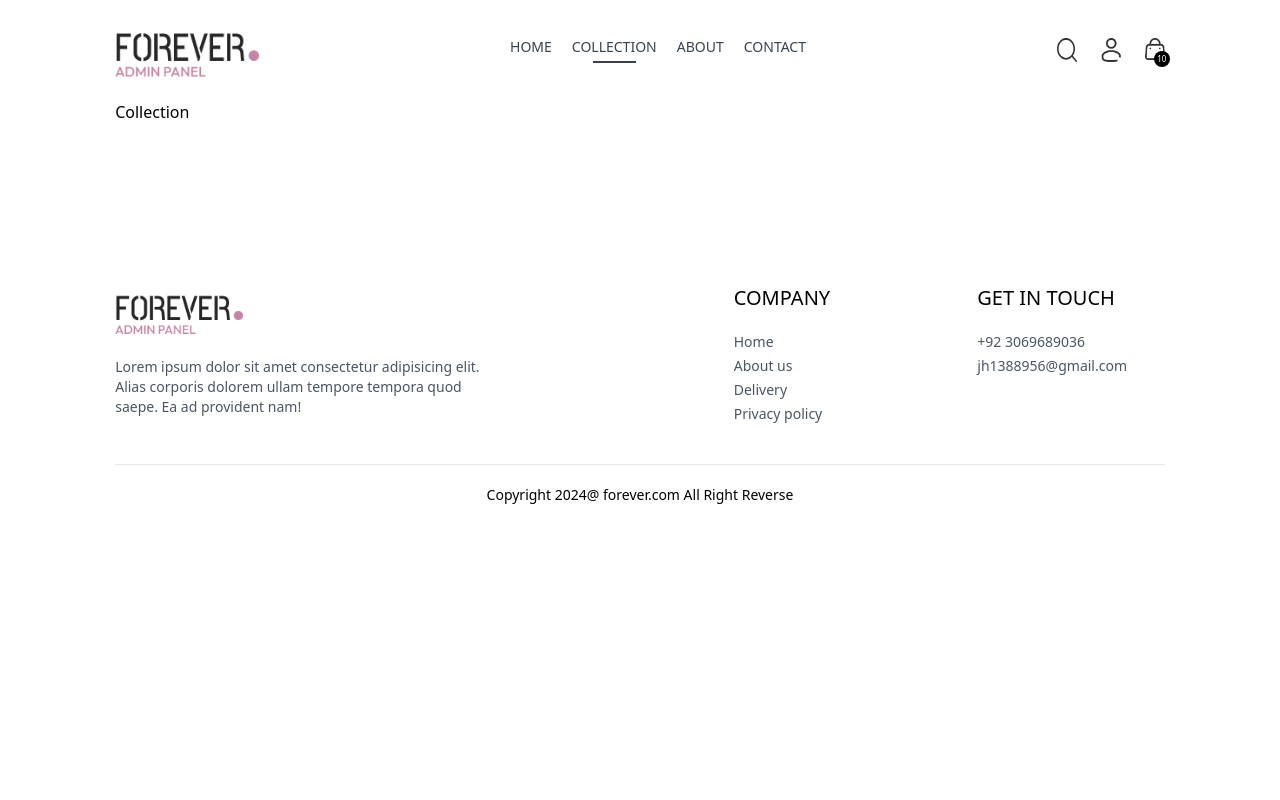
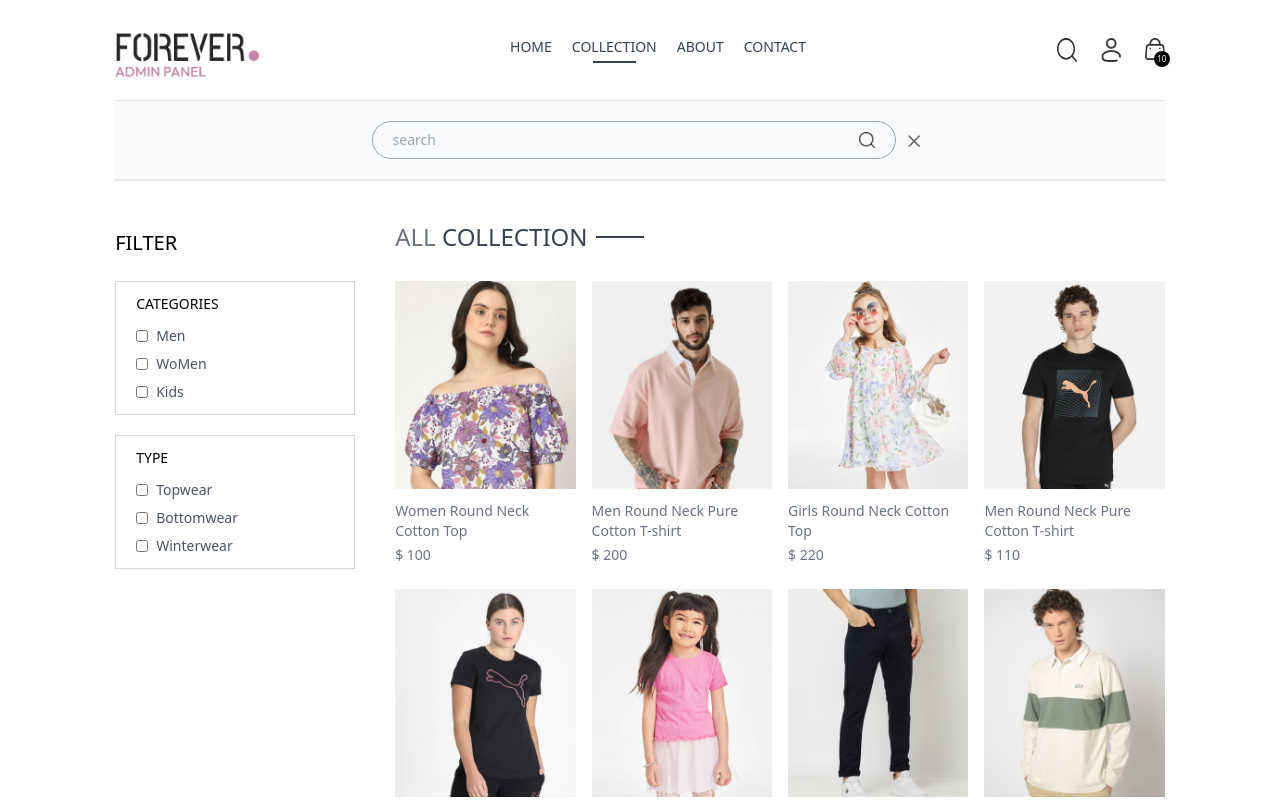
Before and after one commit to Jalalhussain1/E-Commerce-Website, a React (Vite) app in the folder E-commerce/: page /collection in a window 1280 px wide. Both pictures are taken after a click on the picture 1066 px from the left and 49 px from the top of the page. Shown: the top 800 px of the page. Built offline with nearby package versions, Linux system fonts and the light colour scheme.

Commit message:
Modified and completed the collection and searchbar section

```diff
--- a/E-commerce/package.json
+++ b/E-commerce/package.json
@@ -12,7 +12,7 @@
   "dependencies": {
     "react": "^18.3.1",
     "react-dom": "^18.3.1",
-    "react-router-dom": "^6.28.0"
+    "react-router-dom": "^7.0.1"
   },
   "devDependencies": {
     "@eslint/js": "^9.13.0",
--- a/E-commerce/src/App.jsx
+++ b/E-commerce/src/App.jsx
@@ -11,6 +11,7 @@
 import Order  from './Pages/Order'
 import Navbar from './components/Navbar'
 import Footer from './components/Footer'
+import SearchBar from './components/SearchBar'
 
 
 function App() {
@@ -20,6 +21,7 @@
     <>
       <div className='px-4 sm:px-[5vw] md:px-[7vw] lg:px-[9vw]'>
         <Navbar />
+        <SearchBar />
         <Routes>
           <Route path='/'element= {<Home />} />
           <Route path='/collection'element= {<Collection  />} />
--- a/E-commerce/src/Pages/Collection.jsx
+++ b/E-commerce/src/Pages/Collection.jsx
@@ -1,12 +1,118 @@
-import React, { useContext } from 'react'
+import React, { useContext, useEffect, useState } from 'react'
 import {ShopContext} from '../context/ShopContext'
+import { assets } from '../assets/assets'
+import Title from '../components/Title'
+import Productitem  from '../components/Productitem'
 
 const Collection = () => {
-const {products} = useContext(ShopContext)
+const {products,search,showSearch} = useContext(ShopContext)
+const [showFilter, setShowFilter] = useState(false)
+const [filterProducts,setFilterProducts] = useState([]);
+const [Category,setCategory] = useState([]);
+const [subCategory,setSubCategory] = useState([]);
 
 
+const togglesCategory= (e) => {
+  if (Category.includes(e.target.value)) {
+        setCategory(prev=>prev.filter(item  => item !== e.target.value))
+  }
+  else {
+    setCategory(prev=> [...prev,e.target.value])
+  }
+}
+
+
+const togglesSubCategory = (e) => {
+  if (subCategory.includes(e.target.value)) {
+    setSubCategory(prev=>prev.filter(item  => item !== e.target.value))
+}
+else{
+  setSubCategory(prev=> [...prev,e.target.value])
+}
+}
+
+
+const applyFilter = () => {
+  let productsCopy = products.slice();
+
+  if(showSearch && search) {
+    productsCopy = productsCopy.filter(item => item.name.toLowerCase().includes(search.toLowerCase()))
+  }
+
+  // Filter by category
+  if (Category.length > 0) {
+    productsCopy = productsCopy.filter(item => Category.includes(item.category)); // Use 'category'
+  }
+
+  // Filter by subcategory
+  if (subCategory.length > 0) {
+    productsCopy = productsCopy.filter(item => subCategory.includes(item.subCategory));
+  }
+
+  setFilterProducts(productsCopy); // Update filtered products
+};
+
+useEffect(() => {
+      applyFilter();
+},[Category,subCategory,search,showSearch])
+
   return (
-    <div>Collection</div>
+    <div className='flex flex-col sm:flex-row gap-1 sm:gap-10 pt-10 border-t'>
+
+      {/* Filter option */}
+      <div className='min-w-60'>
+       <p onClick={()=>setShowFilter(!showFilter)} className='my-2 text-xl flex items-center cursor-pointer gap-2'>FILTER
+       <img src={assets.dropdown_icon} className={`h-3 sm:hidden ${showFilter ? 'rotate-90' : ''}`} alt="" />
+       </p>
+       {/* Category Filter */}
+       <div className={`border border-gray-300 pl-5 py-3 mt-6 ${showFilter ? '' :'hidden'} sm:block`}>
+        <p className='mb-3 text-sm font-medium'>CATEGORIES</p>
+        <div className='flex flex-col gap-2 text-sm font-light text-gray-600'>
+          <p className='flex gap-2'>
+            <input className='w-3 ' type="checkbox" value={'Men'} onChange={togglesCategory} /> Men
+          </p>
+          <p className='flex gap-2'>
+            <input className='w-3 ' type="checkbox" value={'Women'} onChange={togglesCategory} /> WoMen
+          </p>
+          <p className='flex gap-2'>
+            <input className='w-3 ' type="checkbox" value={'Kids'}  onChange={togglesCategory}/> Kids
+          </p>
+        </div>
+       </div>
+       {/* Sub Category Filter */}
+       <div className={`border border-gray-300 pl-5 py-3 my-5 ${showFilter ? '' :'hidden'} sm:block`}>
+        <p className='mb-3 text-sm font-medium'>TYPE</p>
+        <div className='flex flex-col gap-2 text-sm font-light text-gray-600'>
+          <p className='flex gap-2'>
+            <input className='w-3 ' type="checkbox" value={'Topwear'} onChange={togglesSubCategory}/> Topwear
+          </p>
+          <p className='flex gap-2'>
+            <input className='w-3 ' type="checkbox" value={'Bottomwear'} onChange={togglesSubCategory}/> Bottomwear
+          </p>
+          <p className='flex gap-2'>
+            <input className='w-3 ' type="checkbox" value={'Winterwear'} onChange={togglesSubCategory}/> Winterwear
+          </p>
+        </div>
+       </div>
+      </div>
+
+    {/* right side */}
+    <div className='flex-1'>
+      <div className='flex justify-between text-base sm:text-2xl mb-4'>
+      <Title  text1={'ALL'} text2={'COLLECTION'}/>
+      {/* Products sort */}
+
+      </div>
+      {/* map product */}
+      <div className='grid grid-cols-2 md:grid-cols-3 lg:grid-cols-4 gap-4 gap-y-6'>
+        {
+          filterProducts.map((item,index)=>(
+            <Productitem key={index} name={item.name} id={item._id} price={item.price} image={item.image}/>
+          ))
+        }
+      </div>
+    </div>
+    </div>
   )
 }
 
--- a/E-commerce/src/components/Navbar.jsx
+++ b/E-commerce/src/components/Navbar.jsx
@@ -1,10 +1,13 @@
 
-import { useState } from 'react';
+import { useContext, useState } from 'react';
 import { assets } from '../assets/assets'; // Import the default export
 import { NavLink, Link } from 'react-router-dom'
+import { ShopContext } from '../context/ShopContext';
 
 const Navbar = () => {
   const [visible, setVisible] = useState(false);
+
+  const {setShowSearch} = useContext(ShopContext)
 
   return (
     <div className='flex items-center justify-between py-5 font-medium '>
@@ -28,7 +31,7 @@
         </NavLink>
       </ul>
       <div className='flex item-center gap-6'>
-        <img src={assets.search_icon} className='w-5 cursor-pointer' alt="" />
+        <img onClick={()=>setShowSearch(true)} src={assets.search_icon} className='w-5 cursor-pointer' alt="" />
         <div className='group relative'>
           <img src={assets.profile_icon} className='w-5 cursor-pointer' alt="" />
           <div className='group-hover:block hidden absolute dropdown-menu right-0 pt-4'>
--- /dev/null
+++ b/E-commerce/src/components/SearchBar.jsx
@@ -0,0 +1,46 @@
+import React, { useContext, useEffect, useState } from 'react';
+import { ShopContext } from '../context/ShopContext';
+import { assets } from '../assets/assets';
+import { useLocation } from 'react-router-dom';
+
+
+const SearchBar = () => {
+  const {search, setSearch, showSearch, setShowSearch} = useContext(ShopContext);
+  const [visible,setVisible] = useState(false)
+  const location = useLocation();
+
+  useEffect(()=>{
+     if(location.pathname.includes('collection')) {
+      setVisible(true)
+     }  else{
+      setVisible(false)
+     }
+  },[location]);
+
+
+
+
+  return showSearch && visible ?(
+    <div className="border-t border-b bg-gray-50 text-center">
+      <div className="inline-flex items-center justify-between border border-gray-400 px-5 py-2 my-5 mx-3 rounded-full w-3/4 sm:w-1/2">
+        <input
+          value={search}
+          onChange={(e) => setSearch(e.target.value)}
+          className="flex outline-none bg-inherit text-sm"
+          type=""
+          placeholder="search"
+        />
+        <img className="w-4"  src={assets.search_icon} alt="search" />
+
+      </div>
+      <img
+        onClick={() => setShowSearch(false)}
+        className="inline w-3 cursor-pointer"
+        src={assets.cross_icon}
+        alt="close"
+      />
+    </div>
+  ):null;
+};
+
+export default SearchBar;
--- a/E-commerce/src/context/ShopContext.jsx
+++ b/E-commerce/src/context/ShopContext.jsx
@@ -1,4 +1,4 @@
-import { createContext } from "react";
+import { createContext, useState } from "react";
 import { products } from "../assets/assets";
 
 
@@ -7,9 +7,12 @@
 const ShopContextProvider = (props) => {
      const currency = '$'
      const delivery_fee = 10;
+     const [search,setSearch]  = useState()
+     const [showSearch,setShowSearch]  = useState(false)
 
     const value = {
-          products,currency,delivery_fee
+          products,currency,delivery_fee,
+          search,setSearch,showSearch,setShowSearch
     }
     return (
         <ShopContext.Provider value={value}>
```
Also changed, not shown: 1 other file (tests, documents, lock files or other folders).
